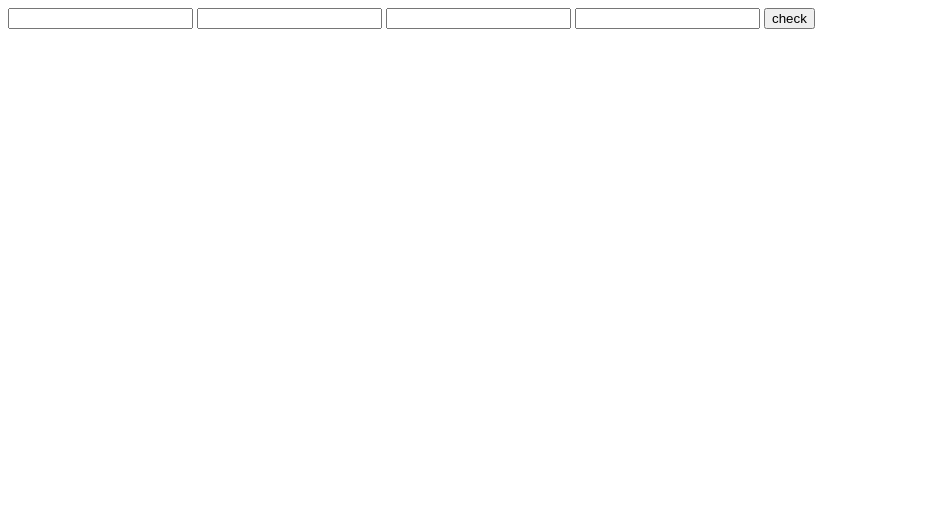
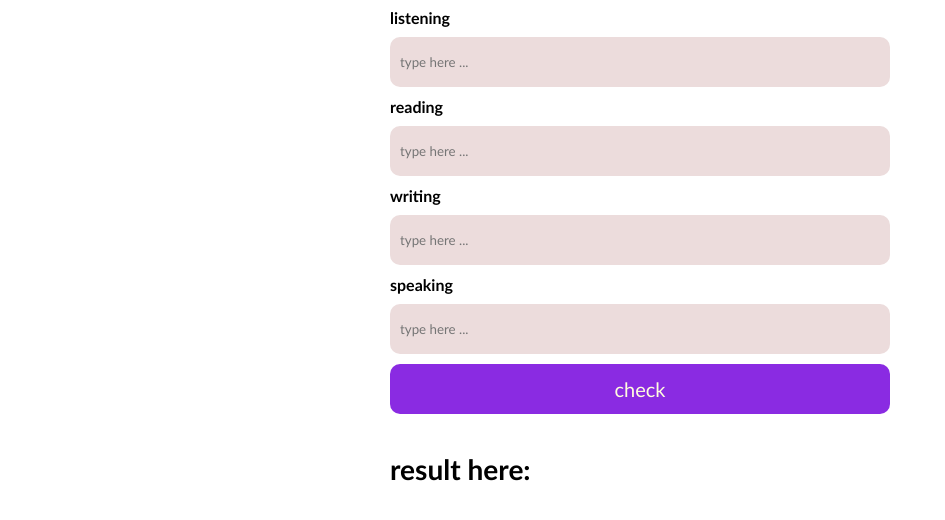
Before and after one commit to AbbosxonDeveloper/IELTS_CALCULATOR, a plain HTML site: page index.html in a window 1280 px wide. Shown: the whole page, without its empty margins (0-945 px from the left). Drawn offline with Linux system fonts and the light colour scheme.

Commit message:
change styles & result

```diff
--- a/index.html
+++ b/index.html
@@ -4,17 +4,28 @@
     <meta charset="UTF-8">
     <meta http-equiv="X-UA-Compatible" content="IE=edge">
     <meta name="viewport" content="width=device-width, initial-scale=1.0">
-    <title>Document</title>
+    <title>IELTS BANDSCORE CALCULATOR</title>
+    <link rel="stylesheet" href="style.css">
 </head>
 <body>
     <form id="forum">
-        <input id="listening">
-        <input id="reading">
-        <input id="writing">
-        <input id="speaking">
+        <b>listening</b>
+        <input id="listening" placeholder="type here ...">
+
+        <b>reading</b>
+        <input id="reading" placeholder="type here ...">
+
+        <b>writing</b>
+        <input id="writing" placeholder="type here ...">
+
+        <b>speaking</b>
+        <input id="speaking" placeholder="type here ...">
         <button type="submit">check</button>
+        <div class="res">
+            <h3>result here: </h3>
+            <b id="temp"></b>
+        </div>
     </form>
-    <b id="temp"></b>
 
     <script type="text/javascript" src="./script.js"></script>
 </body>
--- a/script.js
+++ b/script.js
@@ -18,7 +18,7 @@ function IELTS(listening, reading, writing, speaking){
             }
             count += temp[i]
         }else {
-            return 'bad request'
+            return 'bad request❌'
         }
     }
     count = count/4
@@ -31,11 +31,11 @@ function IELTS(listening, reading, writing, speaking){
     }else if (count - Math.floor(count) > 0.5) {
         count = floorcount + 1
     }
-    return  +count.toFixed(1)
+    return  count.toFixed(1)
 
 }
 
-console.log(IELTS(6.7, 7.5, 8.5, 9.1))
+console.log(IELTS(6.7, 7.5, 8.5, 9.0))
 
 let forum = document.getElementById('forum')
 
@@ -50,5 +50,5 @@ forum.onsubmit = async function(e) {
 
     const res = IELTS(+listening.value, +reading.value, +writing.value, +speaking.value)
     console.log(res);
-    temp.innerHTML = `${res}`
+    temp.innerHTML = res.toString()
 }
--- /dev/null
+++ b/style.css
@@ -0,0 +1,37 @@
+* {
+    font-family: 'Trebuchet MS', 'Lucida Sans Unicode', 'Lucida Grande', 'Lucida Sans', Arial, sans-serif;
+}
+
+input {
+    outline: none;
+    border: none;
+    background-color: rgb(236, 220, 220);
+    min-height: 30px;
+    border-radius: 10px;
+    padding: 10px;
+}
+
+form {
+    display: flex;
+    flex-direction: column;
+    max-width: 500px;
+    margin: 0 auto;
+    gap: 10px;
+}
+
+button {
+    min-height: 50px;
+    border: none;
+    border-radius: 10px;
+    background-color: blueviolet;
+    color: #fffdde;
+    display: block;
+    font-size: 20px;
+}
+
+.res {
+    display: flex;
+    gap: 10px;
+    align-items: center;
+    font-size: 24px;
+}
```
